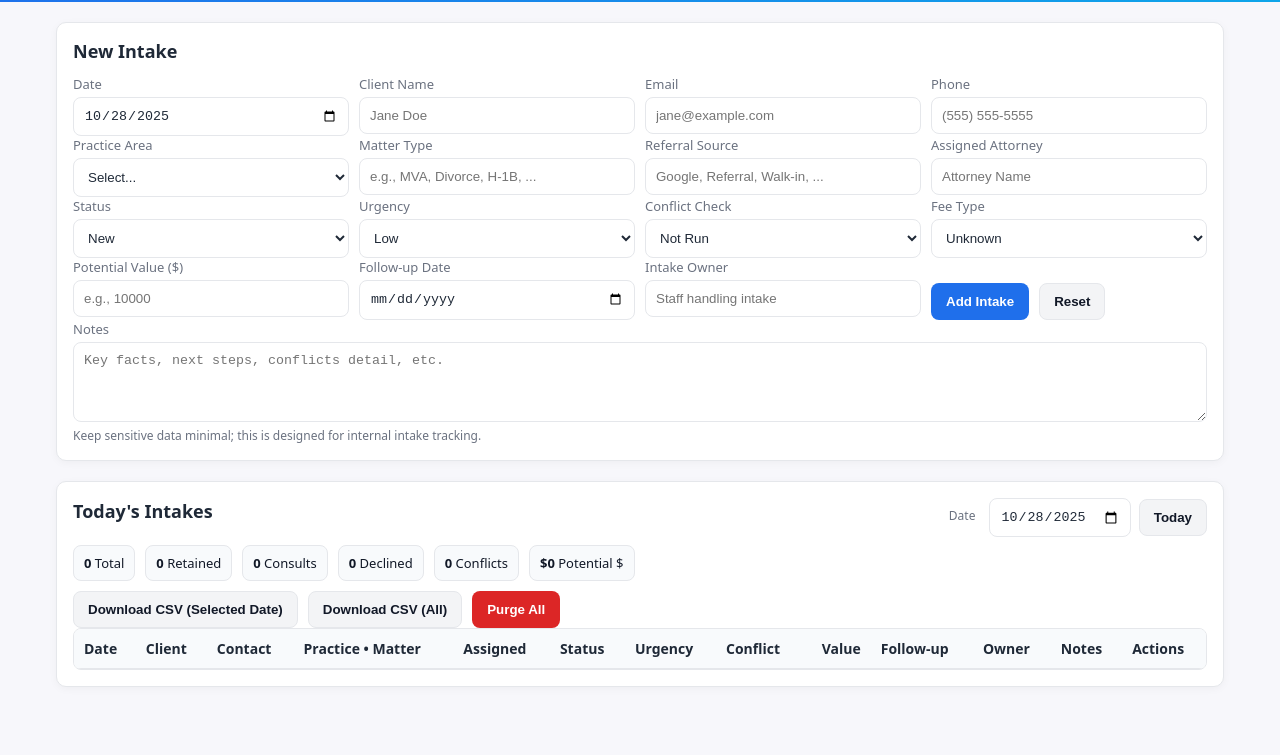
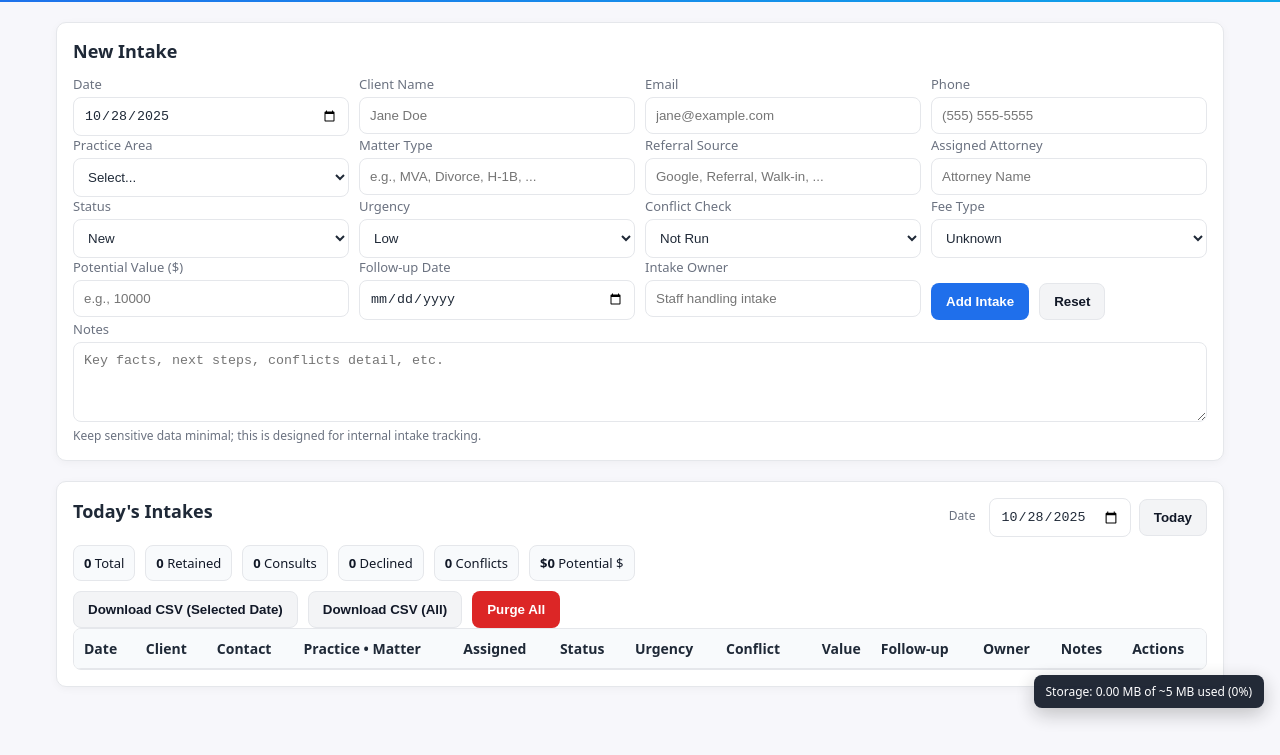
Before and after one commit to ealimon/Intake-Form, a plain HTML site: page index.html in a window 1280 px wide. Shown: the part 76-831 px from the top of the page. Drawn offline with Linux system fonts and the light colour scheme.

Commit message:
Update index.html

```diff
--- a/index.html
+++ b/index.html
@@ -62,6 +62,21 @@
     .right { text-align: right; }
     .soft { color: var(--muted); }
     .nowrap { white-space: nowrap; }
+
+    /* Storage meter */
+    .storage-meter {
+      position: fixed;
+      right: 16px;
+      bottom: 16px;
+      background: #111827;
+      color: #fff;
+      padding: 8px 12px;
+      border-radius: 8px;
+      font-size: 12px;
+      box-shadow: 0 6px 20px rgba(0,0,0,0.25);
+      opacity: 0.92;
+      z-index: 1000;
+    }
   </style>
 </head>
 <body>
@@ -241,6 +256,9 @@
     </section>
   </div>
 
+  <!-- Bottom-right storage meter -->
+  <div id="storageNotice" class="storage-meter" role="status" aria-live="polite">Storage: calculating…</div>
+
   <script>
     // Helpers
     const $ = (sel, root=document) => root.querySelector(sel);
@@ -266,6 +284,34 @@
     const escapeHtml = (s='') => String(s)
       .replaceAll('&','&amp;').replaceAll('<','&lt;').replaceAll('>','&gt;')
       .replaceAll('"','&quot;').replaceAll("'","&#39;");
+
+    // Storage meter utilities (conservative ~5MB quota)
+    const QUOTA_BYTES = 5 * 1024 * 1024;
+    function getStorageBytes() {
+      let total = 0;
+      const te = new TextEncoder();
+      for (let i = 0; i < localStorage.length; i++) {
+        const k = localStorage.key(i);
+        const v = localStorage.getItem(k);
+        if (k) total += te.encode(k).length;
+        if (v) total += te.encode(v).length;
+      }
+      return total;
+    }
+    function formatMB(bytes) { return (bytes / (1024 * 1024)).toFixed(2); }
+    let storageWarned = false;
+    function updateStorageNotice() {
+      const used = getStorageBytes();
+      const pct = Math.min(100, Math.round((used / QUOTA_BYTES) * 100));
+      const el = document.getElementById('storageNotice');
+      if (el) el.textContent = `Storage: ${formatMB(used)} MB of ~5 MB used (${pct}%)`;
+      if (pct >= 85 && !storageWarned) {
+        storageWarned = true;
+        if (confirm('Storage is almost full. Download all CSV now to back up your data?')) {
+          if (typeof downloadCsvAll === 'function') downloadCsvAll();
+        }
+      }
+    }
 
     // State
     const state = {
@@ -299,9 +345,10 @@
       $('#purgeBtn').addEventListener('click', purgeAll);
 
       draw();
+      updateStorageNotice();
     }
 
-    function persist() { store.set('intakeEntries', state.entries); }
+    function persist() { store.set('intakeEntries', state.entries); updateStorageNotice(); }
 
     function onSubmitIntake(e) {
       e.preventDefault();
```
